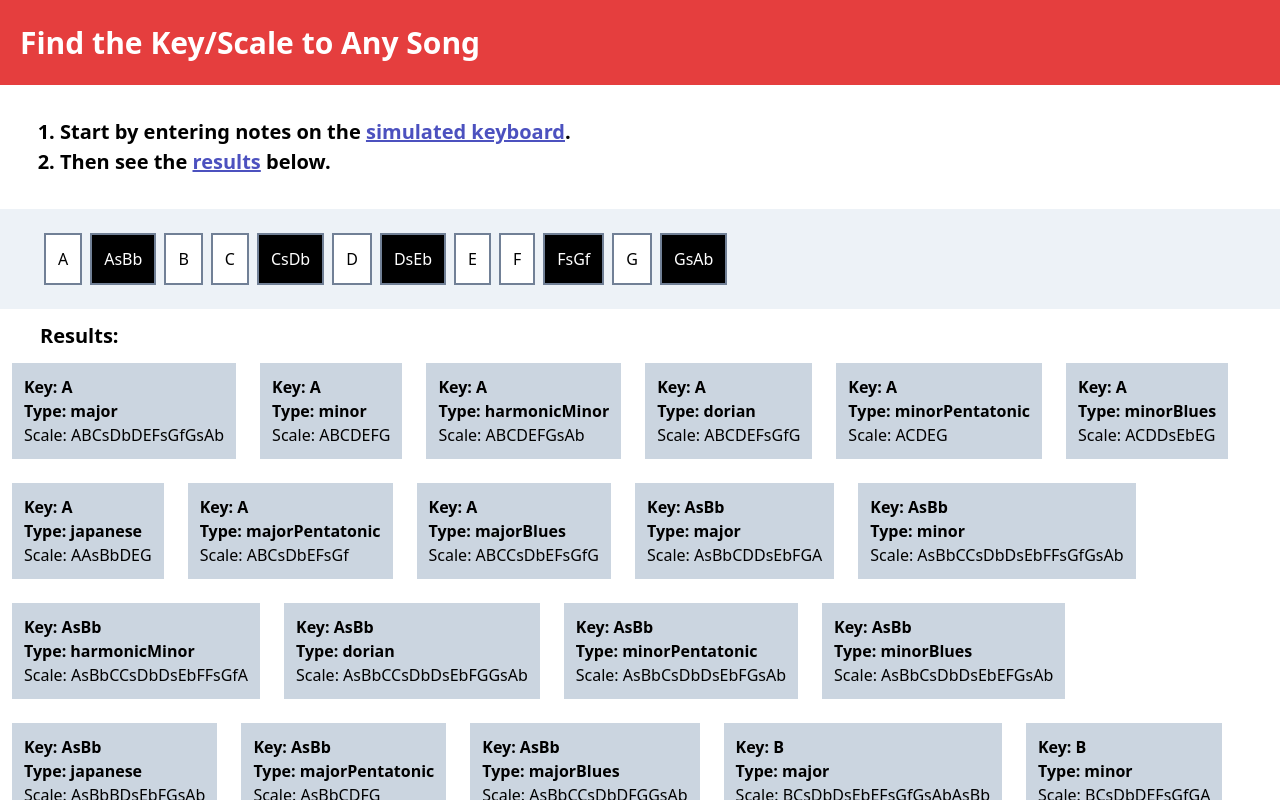
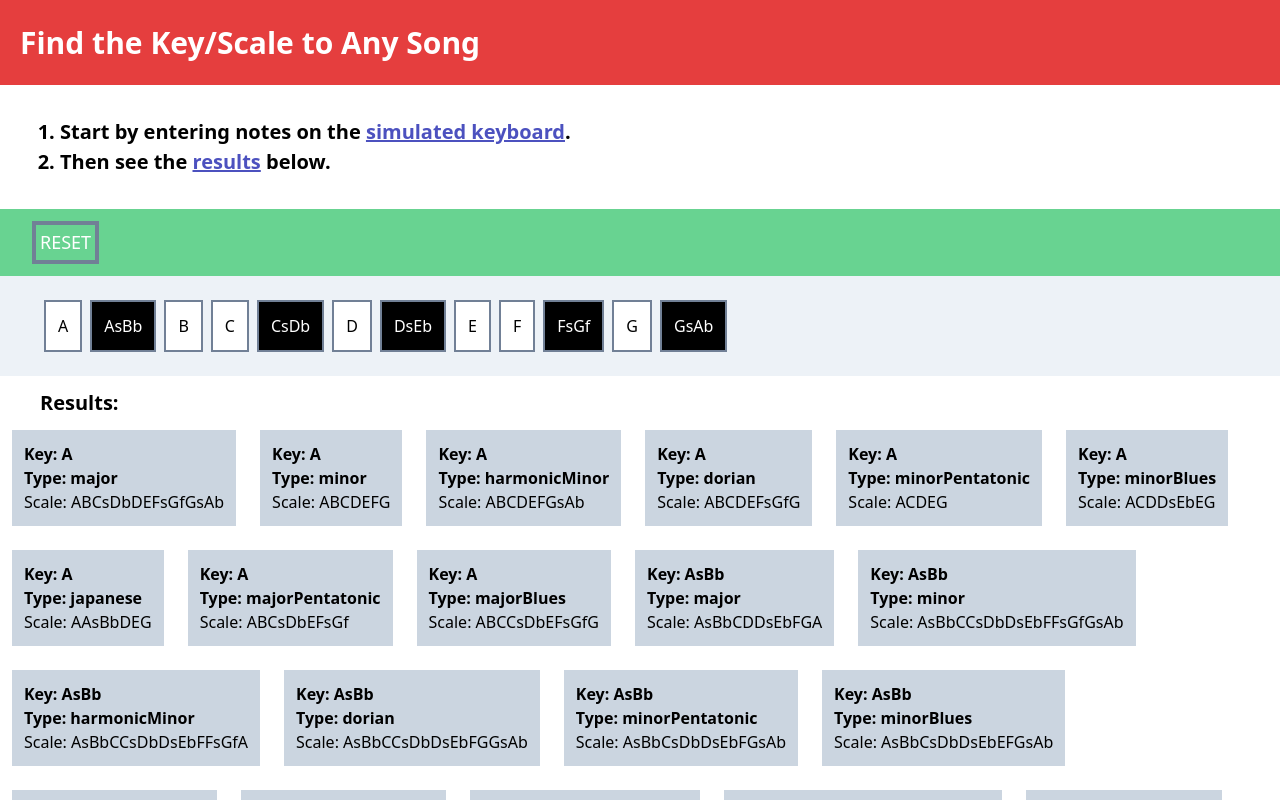
Before and after one commit to Bradslavens/MusicKeyScaleFinder, a React (Create React App) app: page / in a window 1280 px wide. Shown: the top 800 px of the page. Built offline with nearby package versions, Linux system fonts and the light colour scheme.

Commit message:
added reset button to ui

```diff
--- a/src/components/NoteInput.js
+++ b/src/components/NoteInput.js
@@ -1,4 +1,5 @@
-import React from 'react';
+import React from 'react'
+import ResetButton from './ResetButton'
 
 class NoteInput extends React.Component{
 
@@ -6,6 +7,7 @@ class NoteInput extends React.Component{
         return(
             <div id="keyboard" class="px-5 text-lg flex flex-wrap bg-green-400 text-green-100">
                 {this.props.userKeys}
+                <ResetButton />
             </div>
         )
     }
--- /dev/null
+++ b/src/components/ResetButton.js
@@ -0,0 +1,12 @@
+import React from 'react';
+
+function ResetButton(props) {
+
+    return (
+        <div class="m-3">
+            <button class="text-white  p-1 border-solid border-gray-600 border-4">RESET</button>
+        </div>
+    );
+  }
+
+export default ResetButton;
--- a/src/components/UserPanel.js
+++ b/src/components/UserPanel.js
@@ -1,5 +1,5 @@
 import React from 'react';
-import KeyButton from './KeyButton';
+import KeyButton from './KeyButton'
 import NoteInput from './NoteInput'
 import Results from './Results'
 import scales from '../data/scaleData'
```
Also changed, not shown: 1 other file (tests, documents, lock files or other folders).
